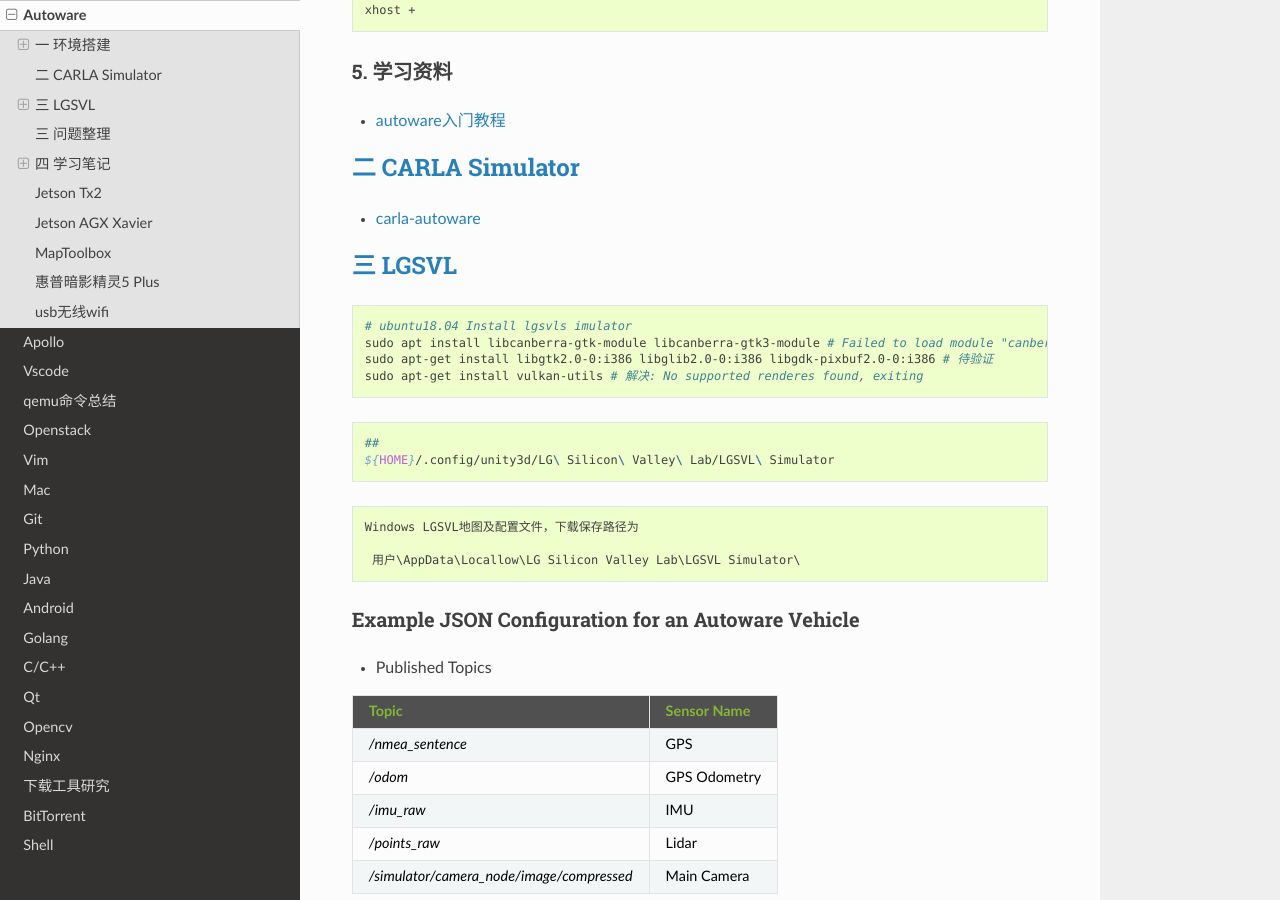
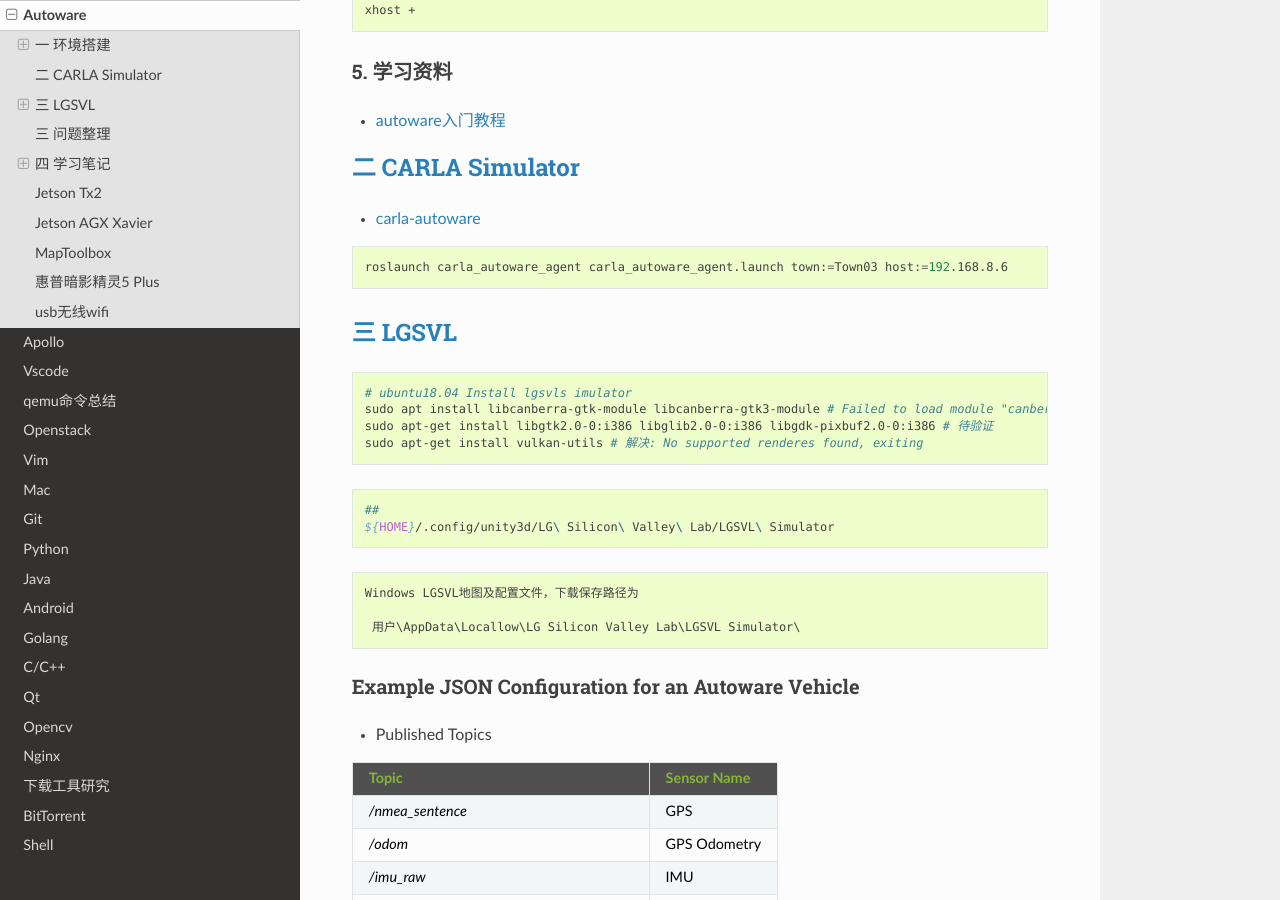
Before and after one commit to my-rds-store/my_space, a Sphinx documentation site: the page built from source/autoware/index.rst, in a window 1280 px wide and 900 px high, scrolled down 4102 px. Built offline with Sphinx 7.4.7 and the Read the Docs theme 2.0.0, drawn with Linux system fonts in a browser that asks for light colours.

Commit message:
update ...

```diff
--- a/source/autoware/index.rst
+++ b/source/autoware/index.rst
@@ -306,6 +306,9 @@
 
 * `carla-autoware <https://hub.fastgit.org/carla-simulator/carla-autoware>`_
 
+.. code-block:: sh
+
+    roslaunch carla_autoware_agent carla_autoware_agent.launch town:=Town03 host:=192.168.8.6
 
 `三 LGSVL <https://www.lgsvlsimulator.com/docs/>`_
 -----------------------------------------------------
```
